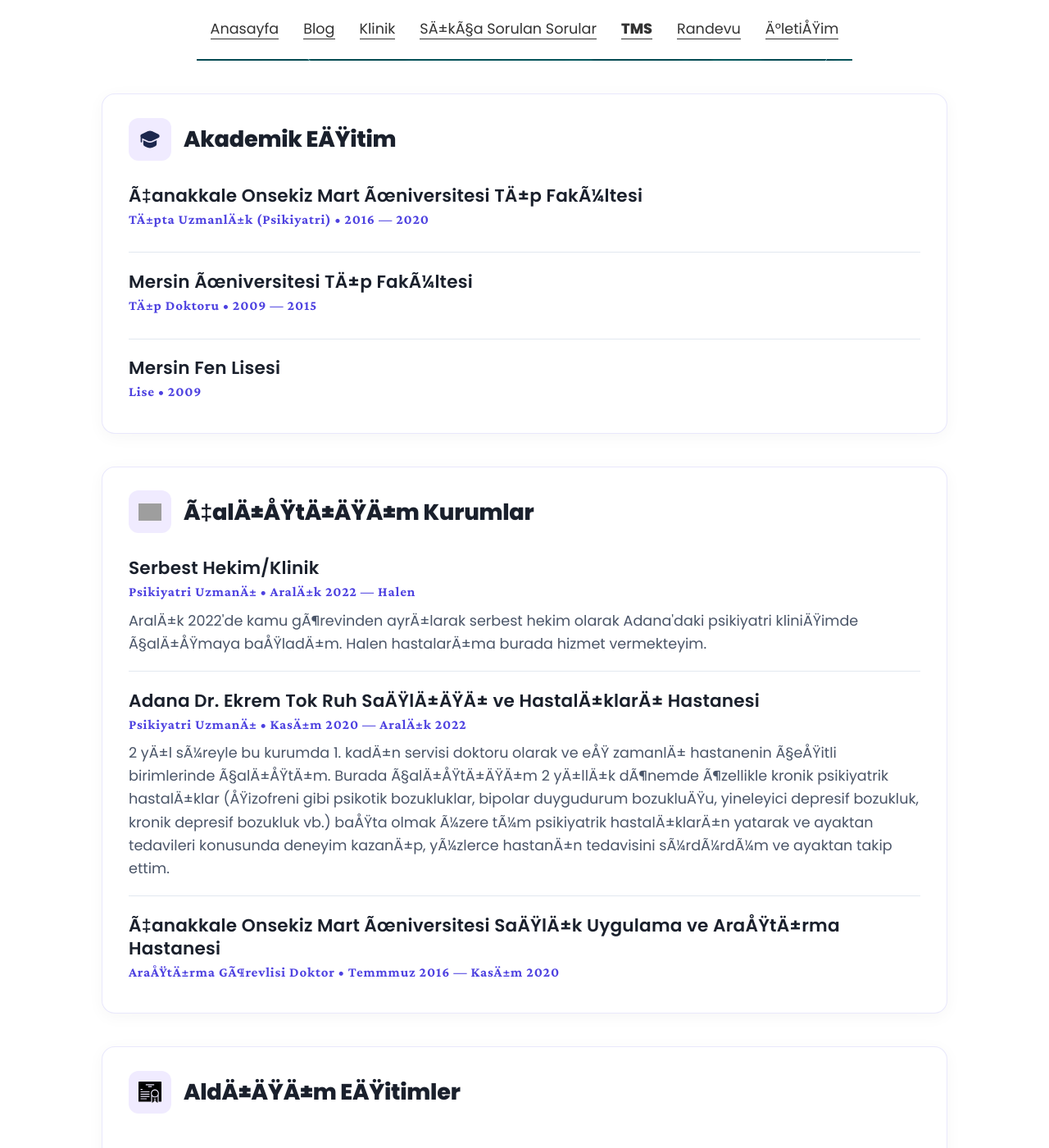
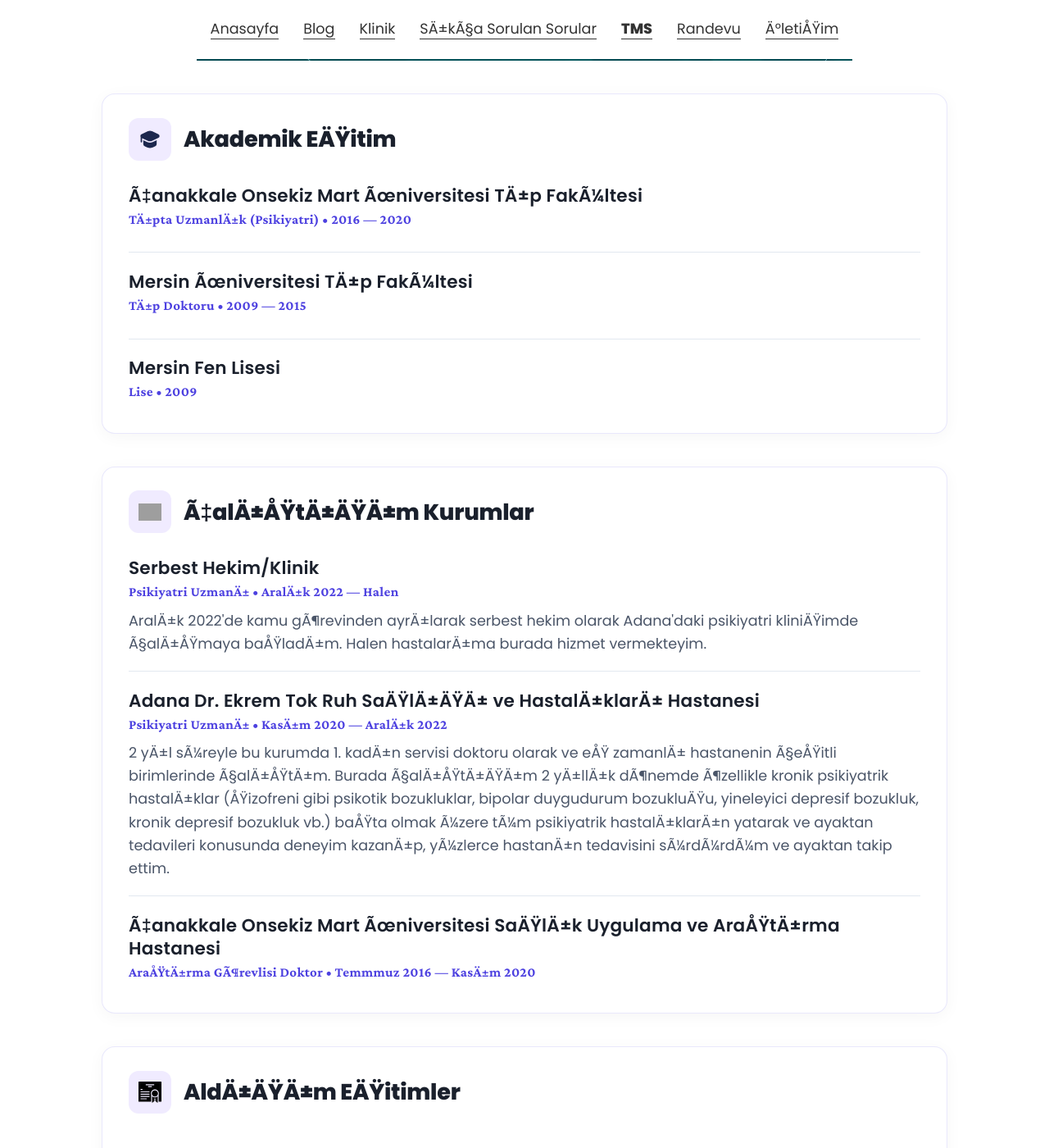
Before and after one commit to ibucgun/ibucgun.github.io, a Jekyll site: the page built from index.html, in a window 1280 px wide and 1400 px high, scrolled down 1814 px. Shown: the whole window at 82% size. Built offline with Jekyll 4.4.1, drawn with Linux system fonts in a browser that asks for light colours; grey boxes are pictures that could not be loaded.

Commit message:
Update _mixins.scss

```diff
--- a/_sass/_mixins.scss
+++ b/_sass/_mixins.scss
@@ -93,8 +93,11 @@
 
 @mixin serif_bold {
   @include serif;
-  font-weight: 600;
-  letter-spacing: 0.05em;
+  font-weight: 700;
+  // Serif fontlarda harfler kalınlaştıkça birbirine çok değer.
+  // 0.02em - 0.03em arası bir değer sıkışıklığı çözer.
+  letter-spacing: 0.02em;
+  line-height: 1.3;
 }
 
 // layout
```
